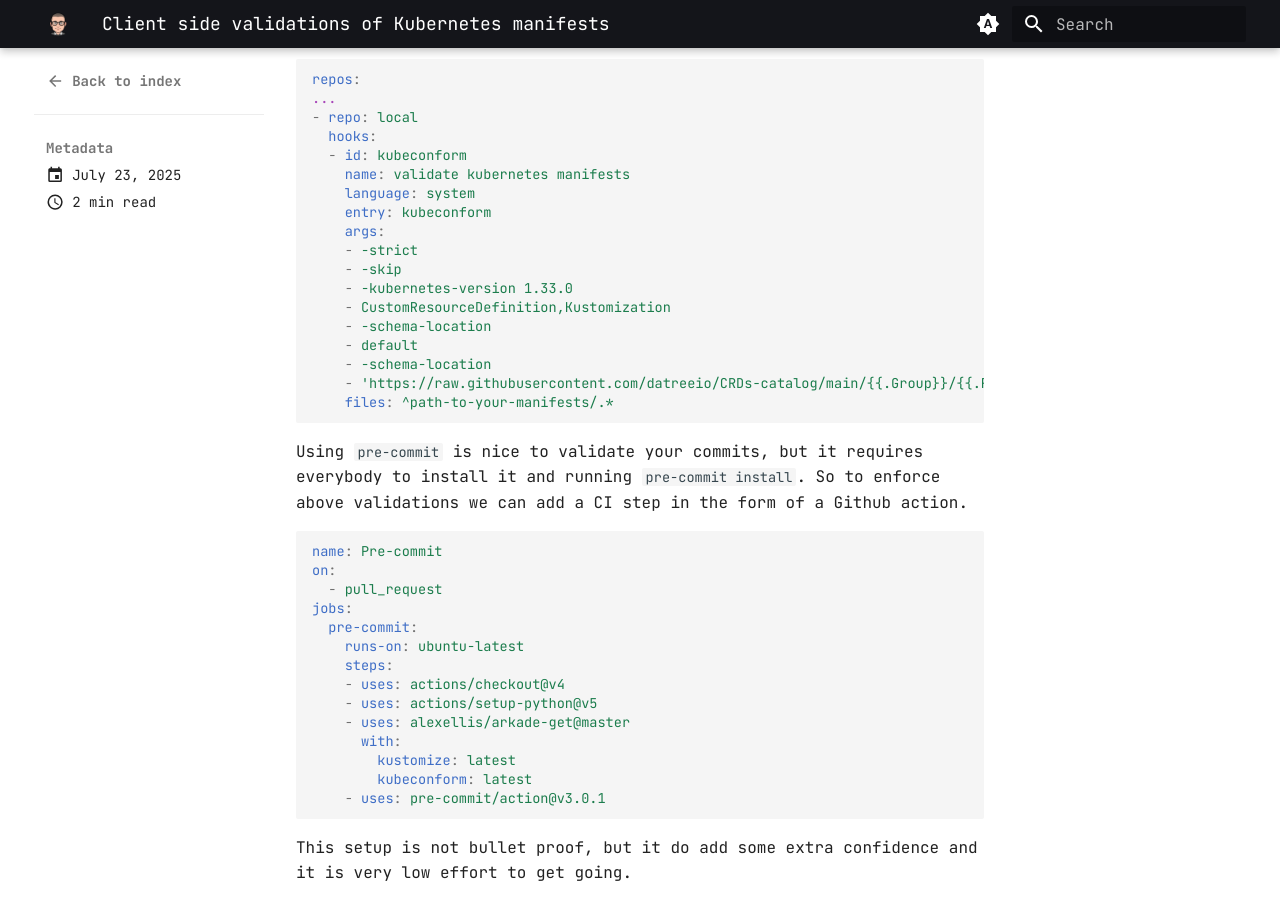
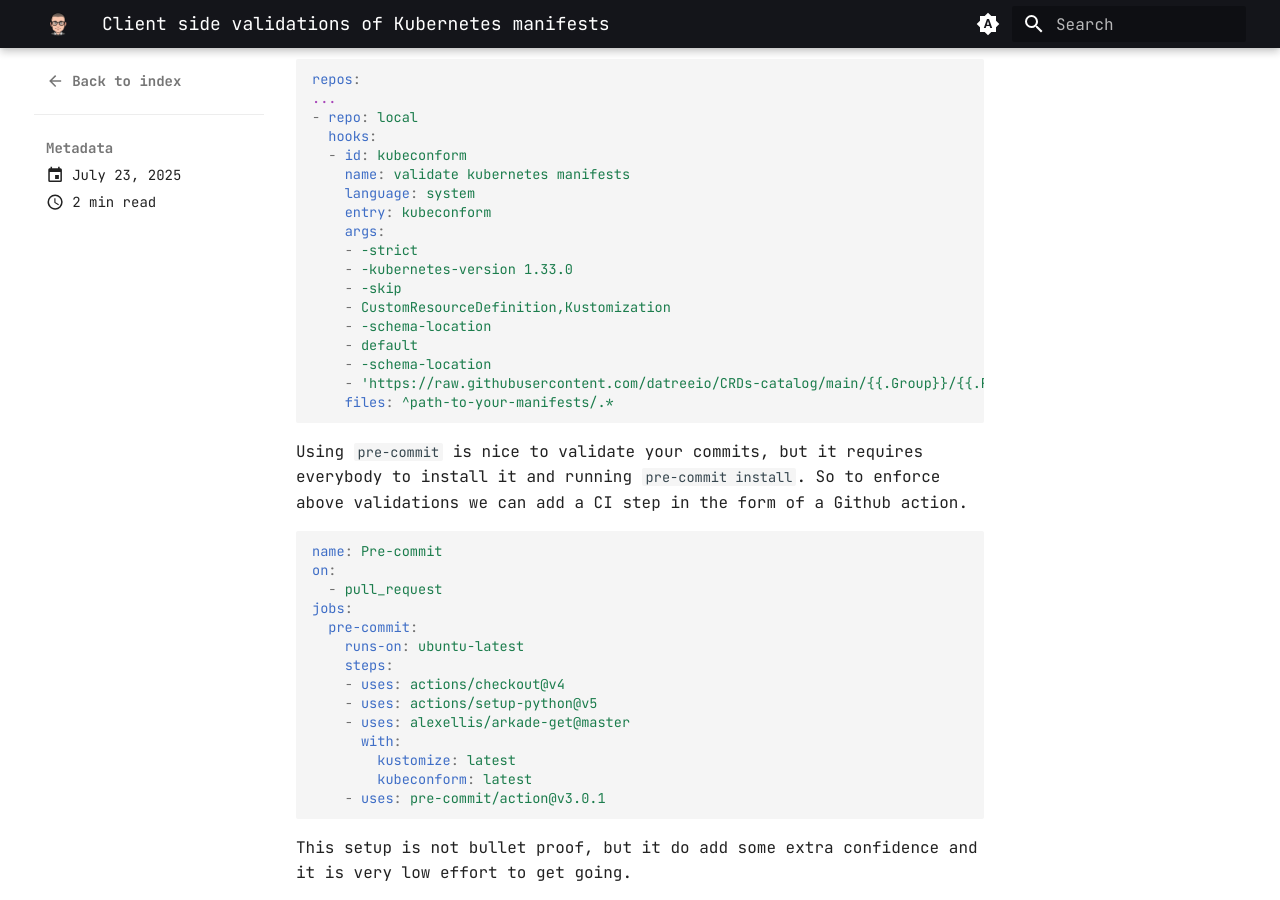
Before and after one commit to wcarlsen/wcarlsen.github.io, an MkDocs documentation site: the page built from docs/posts/2025-07-23-kubeconform.md, in a window 1280 px wide and 900 px high, scrolled down 1312 px. Built offline with MkDocs 1.6.1 and Material for MkDocs 9.7.7, drawn with Linux system fonts in a browser that asks for light colours.

```diff
--- a/docs/posts/2025-07-23-kubeconform.md
+++ b/docs/posts/2025-07-23-kubeconform.md
@@ -63,8 +63,8 @@ repos:
     entry: kubeconform
     args:
     - -strict
+    - -kubernetes-version 1.33.0
     - -skip
-    - -kubernetes-version 1.33.0
     - CustomResourceDefinition,Kustomization
     - -schema-location
     - default
```
